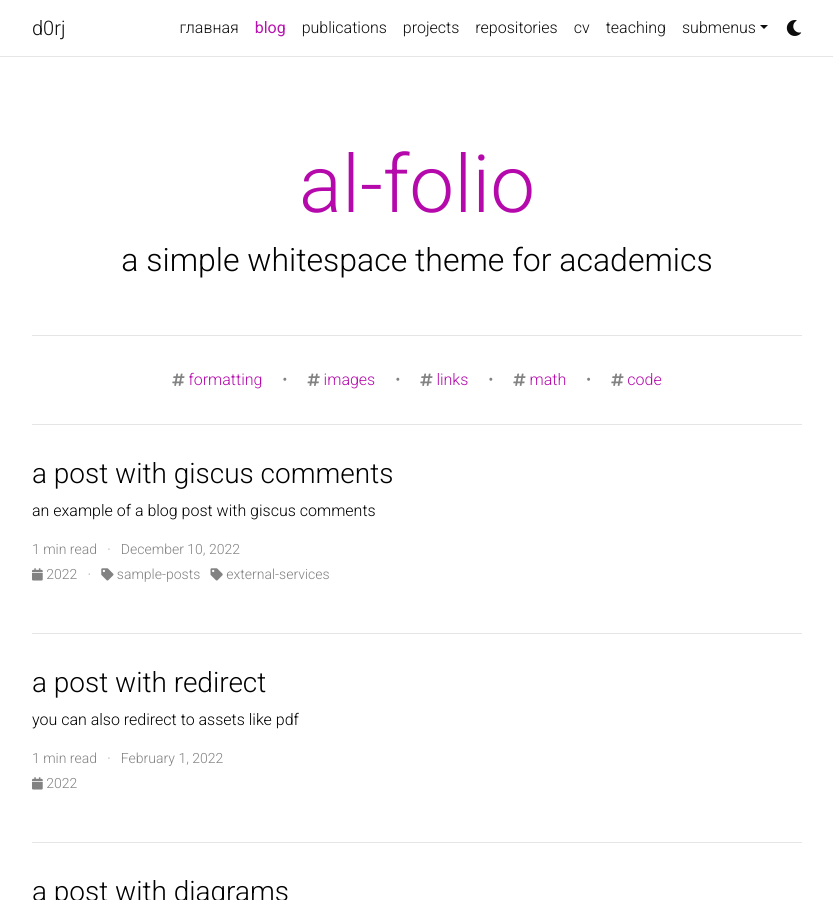
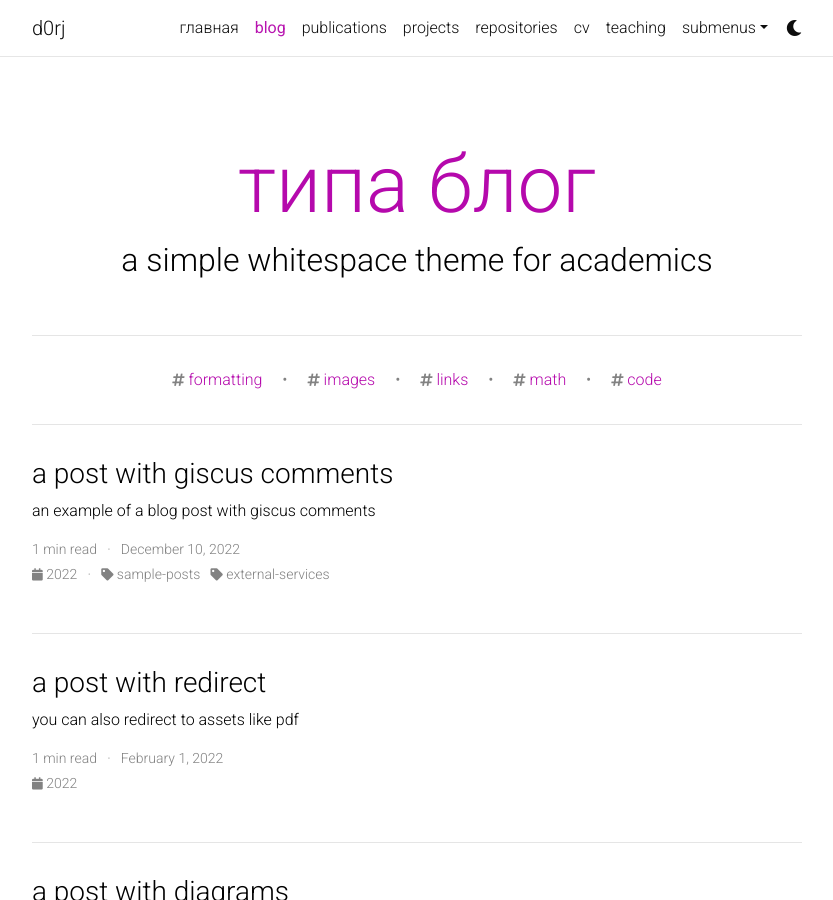
Before and after one commit to d0rj/d0rj.github.io, a Jekyll site: the page built from blog/index.html, in a window 1280 px wide and 900 px high. Shown: the whole window, without its empty margins (223-1056 px from the left). Built offline with Jekyll 4.4.1, drawn with Linux system fonts in a browser that asks for light colours; the list of posts is cut into pages by our own code; comment, search, counter and statistics services are not loaded; a style sheet for code colours, icons or effects is not loaded.

Commit message:
feat: изменил текст в блоге

```diff
--- a/_config.yml
+++ b/_config.yml
@@ -119,7 +119,7 @@
 # Blog
 # -----------------------------------------------------------------------------
 
-blog_name: al-folio # blog_name will be displayed in your blog page
+blog_name: типа блог # blog_name will be displayed in your blog page
 blog_nav_title: blog # your blog must have a title for it to be displayed in the nav bar
 blog_description: a simple whitespace theme for academics
 permalink: /blog/:year/:title/
```
